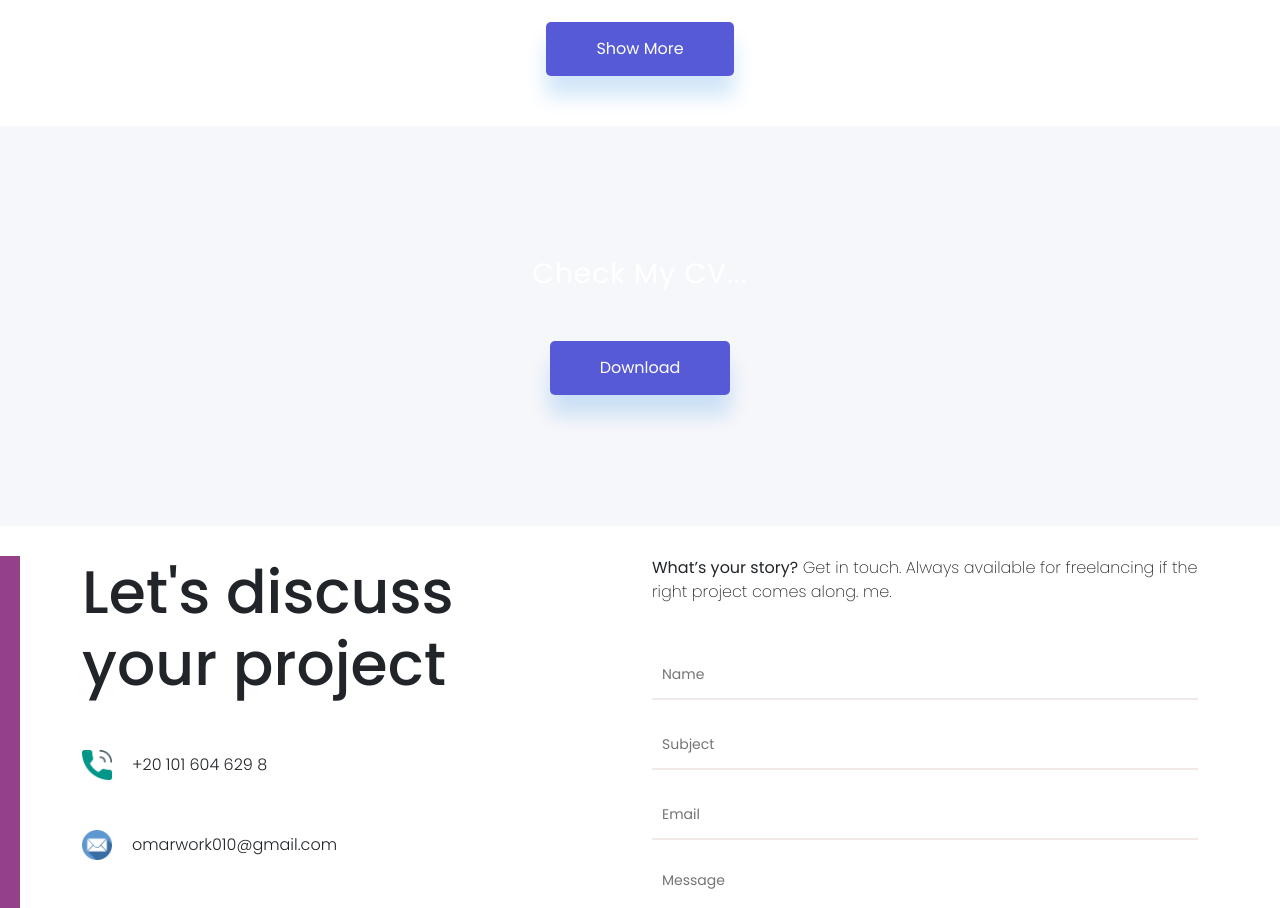
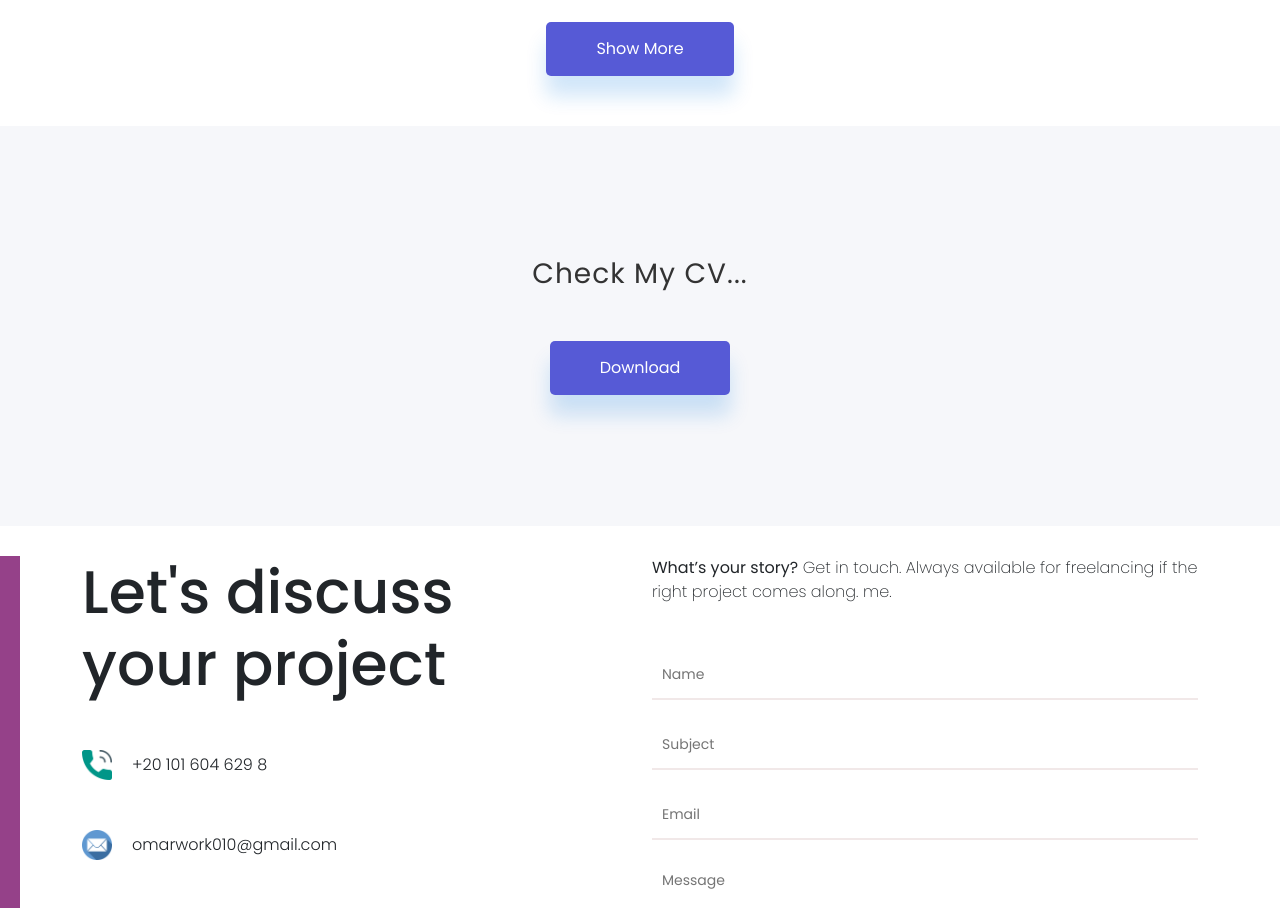
Before and after one commit to omarelkamah/My-Protofolio, a React (Create React App) app: page / in a window 1280 px wide. Shown: the part 2660-3568 px from the top of the page. Built offline with nearby package versions, Linux system fonts and the light colour scheme; the HTML template or start-up script is replaced by a standard one.

Commit message:
fix some style

```diff
--- a/src/components/downloadCv/DownloadCv.jsx
+++ b/src/components/downloadCv/DownloadCv.jsx
@@ -4,7 +4,10 @@ import './downloadCv.scss'
 
 export default function DownloadCv ({ dark }) {
   return (
-    <div className='cv' style={{ background: dark && '#333', color: '#fff' }}>
+    <div
+      className='cv'
+      style={{ background: dark && '#333', color: dark && '#fff' }}
+    >
       <div className='container'>
         <Fade top>
           <h3 className='cv-info'>check my CV...</h3>
--- a/src/components/intro/intro.scss
+++ b/src/components/intro/intro.scss
@@ -21,6 +21,7 @@
       margin-top: 30px;
       text-align: center;
       padding: 0;
+      padding: 20px;
     }
 
     .introLeftContainer {
--- a/src/pages/projects/Projects.jsx
+++ b/src/pages/projects/Projects.jsx
@@ -29,7 +29,7 @@ export default function Projects ({ dark }) {
                   <div className='imgContainer'>
                     <img
                       src={project.img}
-                      alt='project-img'
+                      alt={project.title}
                       className='img-fluid'
                     />
                   </div>
@@ -38,7 +38,7 @@ export default function Projects ({ dark }) {
                       to={`/projects/${project.id}`}
                       style={{ background: `${project.buttonColor}` }}
                     >
-                      Details
+                      {project.title}
                     </Link>
                   </div>
                 </div>
```
